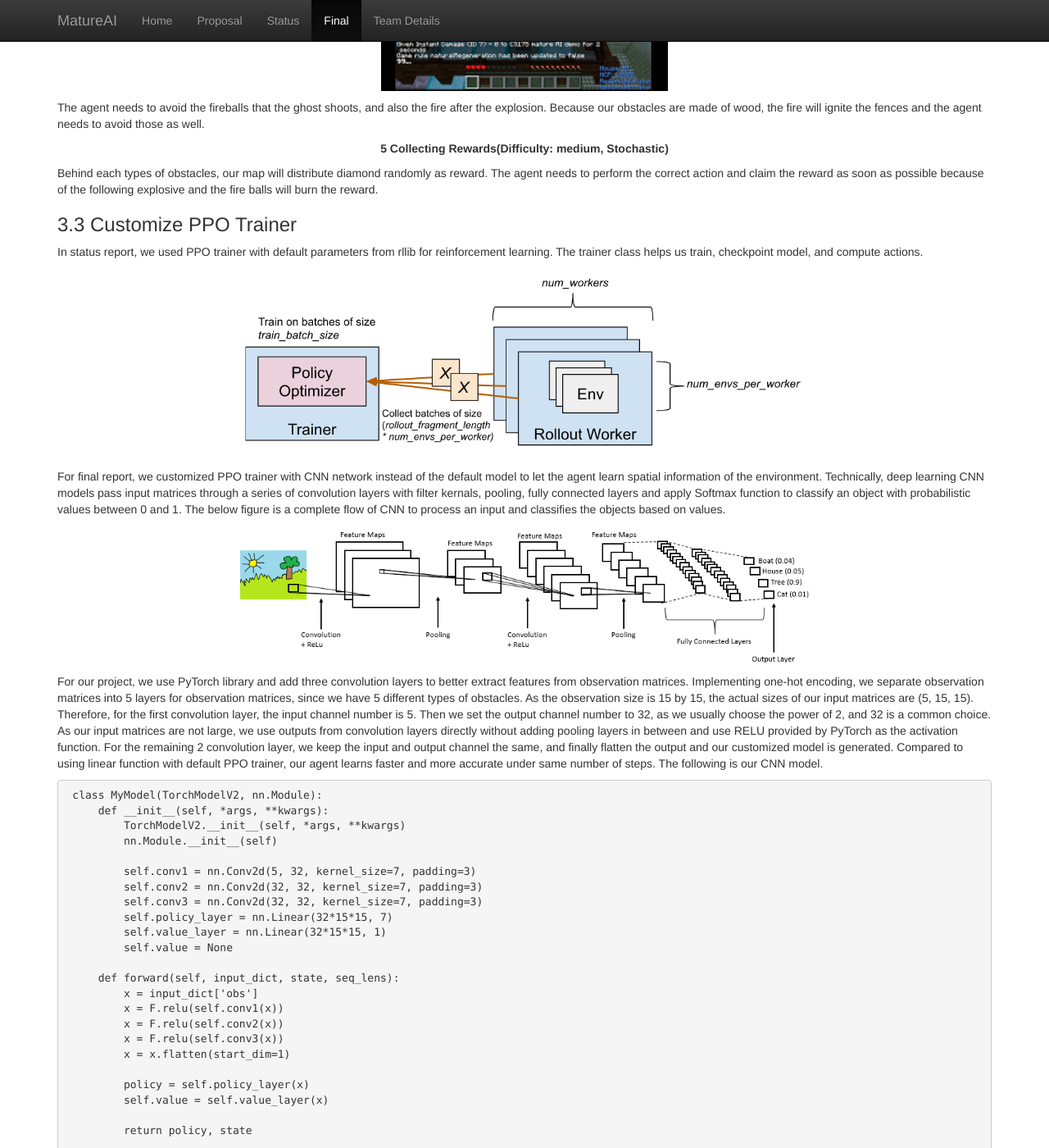
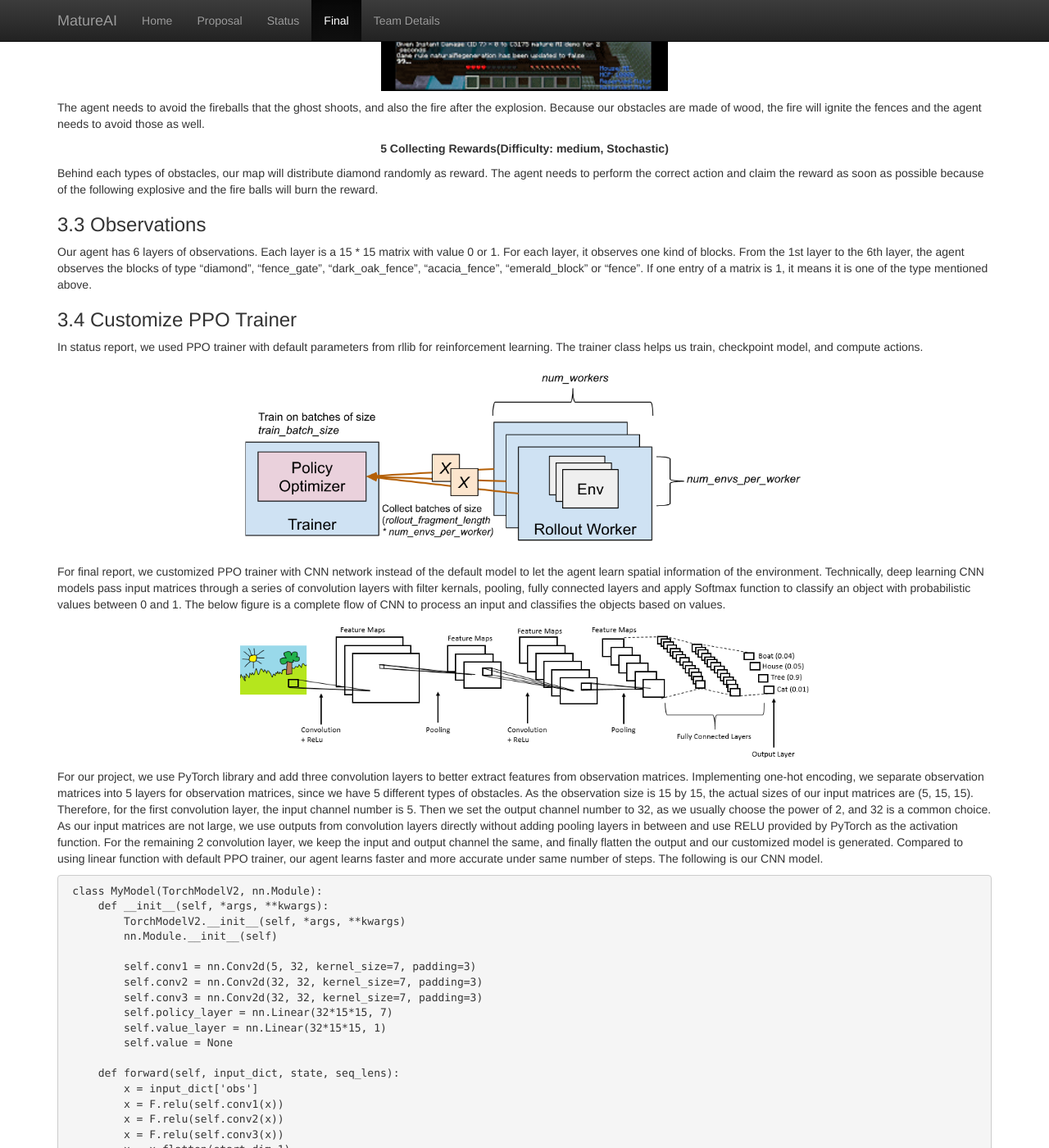
Before and after one commit to LeoLuo0320/MatureAI, a Jekyll site: the page built from docs/final.md, in a window 1280 px wide and 1400 px high, scrolled down 2153 px. Shown: the whole window at 82% size. Built offline with Jekyll 4.4.1, drawn with Linux system fonts in a browser that asks for light colours; some of the changed text lies outside the part shown.

Commit message:
Update final.md

```diff
--- a/docs/final.md
+++ b/docs/final.md
@@ -67,7 +67,10 @@ The agent needs to avoid the fireballs that the ghost shoots, and also the fire
 
 Behind each types of obstacles, our map will distribute diamond randomly as reward. The agent needs to perform the correct action and claim the reward as soon as possible because of the following explosive and the fire balls will burn the reward.
 
-### 3.3 Customize PPO Trainer
+### 3.3 Observations
+Our agent has 6 layers of observations. Each layer is a 15 * 15 matrix with value 0 or 1. For each layer, it observes one kind of blocks. From the 1st layer to the 6th layer, the agent observes the blocks of type "diamond", "fence_gate", "dark_oak_fence", "acacia_fence", "emerald_block" or "fence". If one entry of a matrix is 1, it means it is one of the type mentioned above.
+
+### 3.4 Customize PPO Trainer
 In status report, we used PPO trainer with default parameters from rllib for reinforcement learning. The trainer class helps us train, checkpoint model, and compute actions.
 <p align="center">
 <img width="700" alt="ppo trainer - graph" src="img/rllib.png">
@@ -149,7 +152,7 @@ Finally, we give the agent +1 reward whenever it collects the diamond and +10 re
 
 From the evaluation result, we conclude that these rewards undoubtfully contributes to improving survival time of our agent.
 
-### 3.5 Customize rotate
+### 3.6 Customize rotate
 Inspired by the extra credit part from assignment two, we customized rotate functionality of our agent. In the status report, our agent suffers from partial observability. The observation continues to assume the agent is centered and at right angles, which means that the agent’s knowledge of its own location has an orientation error. To make our observation more accurate but not too trivial or complex, we create a customized rotate function for our agent to mitigate orientation error.
 
 In our rotate function, we eliminate the orientation error of ±45 degrees. Our observation space is (5, 15, 15), and the following is our rotate logic and pseudocode. Please see our source code for more details.
@@ -168,9 +171,8 @@ If we want to rotate the matrix by 45 degrees to the right, elements on the boun
 <img width="250" alt="rotate-illustration" src="img/rotate.png">
 </p>
 
+<br/><br/>
 
-
-<br/><br/>
 ## 4. Evaluations
 
 ### 4.1 Qualitative Evaluation
@@ -200,6 +202,7 @@ Random Choice Return (Baseline)
 <img width="700"  src="img/Basline.png">
 </p>
 
+<br/><br/>
 
 # 5 Resources Used
 - [RLlib](https://docs.ray.io/en/master/rllib-training.html)
```
Also changed, not shown: other parts of docs/final.md (+1 -1 lines).
